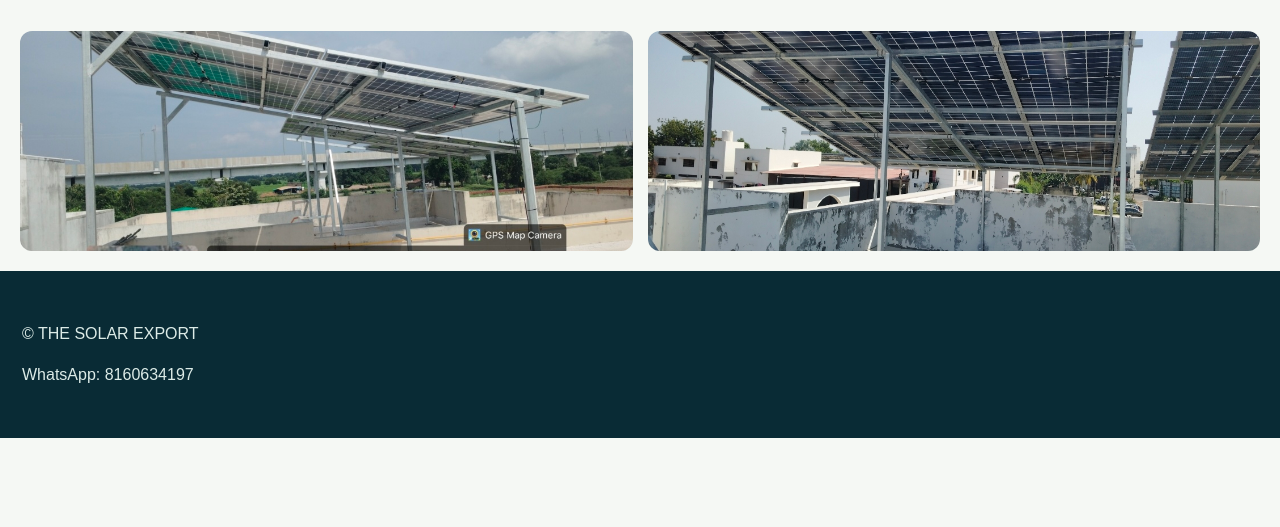
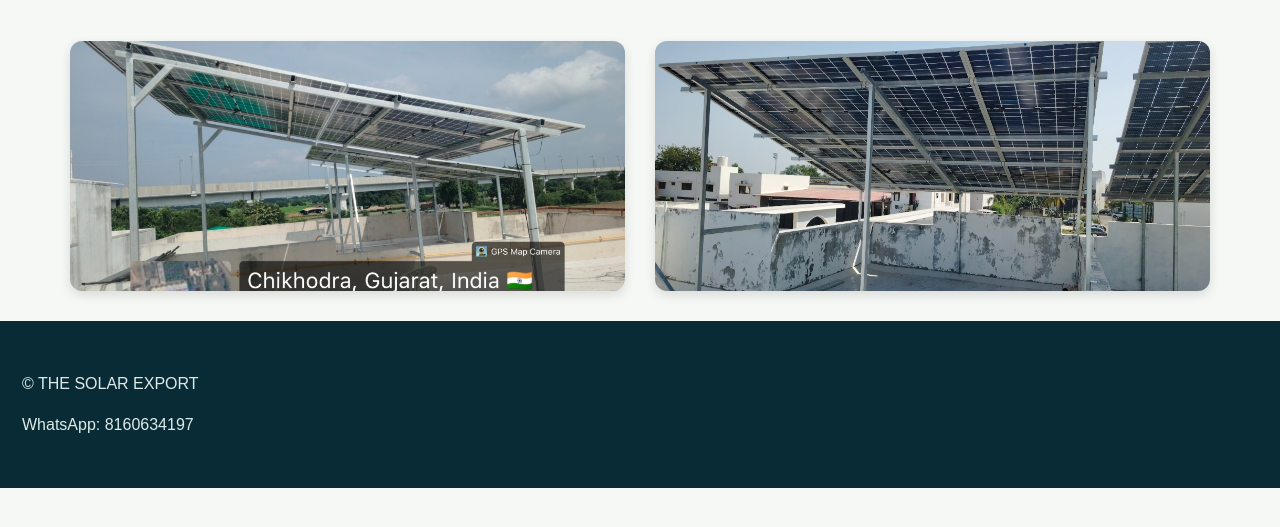
Before and after one commit to thesolarexport-afk/the-solar-export, a plain HTML site: page gallery.html in a window 1280 px wide. Shown: the part 213-740 px from the top of the page. Drawn offline with Linux system fonts and the light colour scheme.

Commit message:
Enhance gallery layout with new styles
Updated gallery grid styles for improved layout and spacing.

```diff
--- a/gallery.html
+++ b/gallery.html
@@ -1,4 +1,3 @@
-
 <!DOCTYPE html>
 <html lang="en">
 <head>
@@ -10,19 +9,37 @@
   <style>
     .gallery-grid {
       display: grid;
-      grid-template-columns: repeat(auto-fit, minmax(220px, 1fr));
-      gap: 15px;
-      padding: 20px;
+      grid-template-columns: repeat(auto-fit, minmax(250px, 1fr));
+      gap: 30px;
+      padding: 30px;
+      max-width: 1200px;
+      margin: auto;
     }
+
     .gallery-grid img {
       width: 100%;
-      height: 220px;
+      height: 250px;
       object-fit: cover;
       border-radius: 12px;
       display: block;
+      box-shadow: 0 4px 12px rgba(0,0,0,0.12);
+      transition: transform 0.3s ease;
+    }
+
+    .gallery-grid img:hover {
+      transform: scale(1.03);
+    }
+
+    @media (max-width: 600px) {
+      .gallery-grid {
+        grid-template-columns: 1fr;
+        gap: 25px;
+        padding: 20px;
+      }
     }
   </style>
 </head>
+
 <body>
 
   <header>
```
